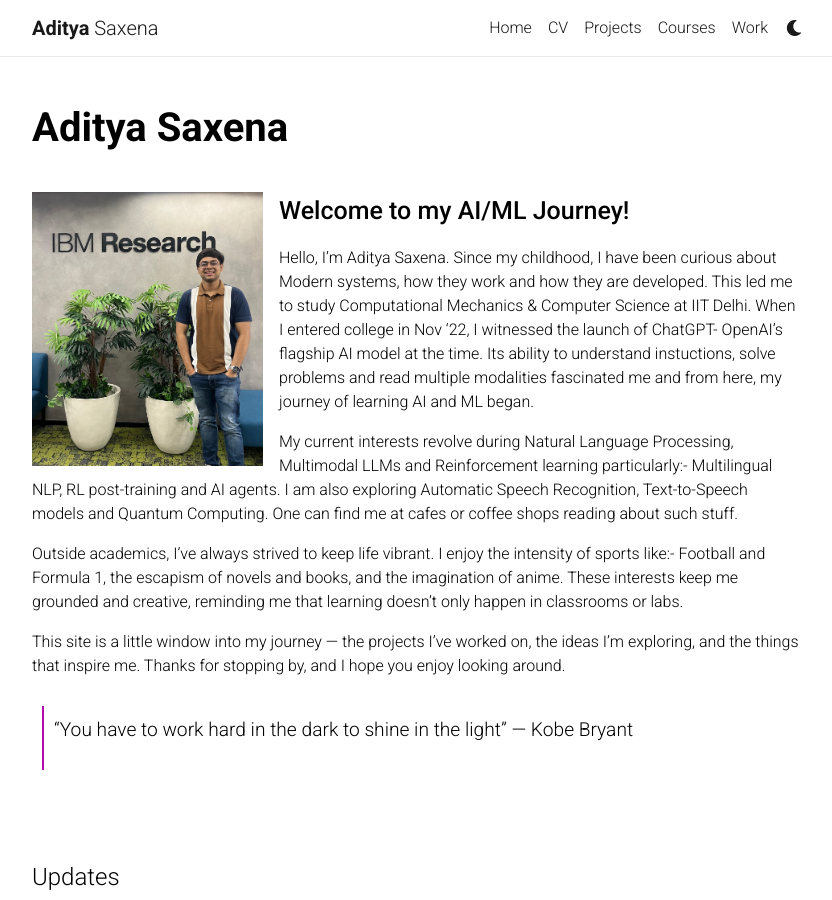
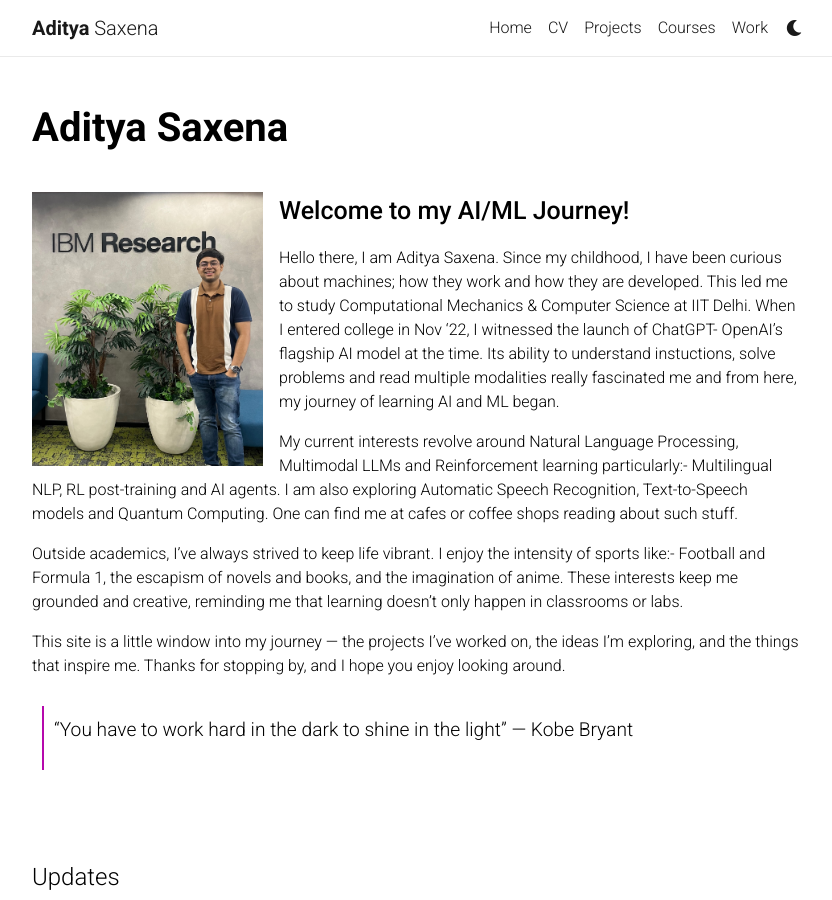
Before and after one commit to adityaaa2511/adityaaa2511.github.io, a Jekyll site: the page built from _pages/home.md, in a window 1280 px wide and 900 px high. Shown: the whole window, without its empty margins (223-1055 px from the left). Built offline with Jekyll 4.4.1, drawn with Linux system fonts in a browser that asks for light colours; nearby versions of some CDN libraries; comment, search, counter and statistics services are not loaded; a style sheet for code colours, icons or effects is not loaded.

```diff
--- a/_pages/home.md
+++ b/_pages/home.md
@@ -16,9 +16,9 @@ social: false # includes social icons at the bottom of the page
 <!-- <br> -->
 <span style="font-weight:500; font-size: 25px"> Welcome to my AI/ML Journey! </span>
 
-Hello, I’m Aditya Saxena. Since my childhood, I have been curious about Modern systems, how they work and how they are developed. This led me to study Computational Mechanics & Computer Science at IIT Delhi. When I entered college in Nov '22, I witnessed the launch of ChatGPT- OpenAI's flagship AI model at the time. Its ability to understand instuctions, solve problems and read multiple modalities fascinated me and from here, my journey of learning AI and ML began.
+Hello there, I am Aditya Saxena. Since my childhood, I have been curious about machines; how they work and how they are developed. This led me to study Computational Mechanics & Computer Science at IIT Delhi. When I entered college in Nov '22, I witnessed the launch of ChatGPT- OpenAI's flagship AI model at the time. Its ability to understand instuctions, solve problems and read multiple modalities really fascinated me and from here, my journey of learning AI and ML began.
 
-My current interests revolve during Natural Language Processing, Multimodal LLMs and Reinforcement learning particularly:- Multilingual NLP, RL post-training and AI agents. I am also exploring Automatic Speech Recognition, Text-to-Speech models and Quantum Computing. One can find me at cafes or coffee shops reading about such stuff.
+My current interests revolve around Natural Language Processing, Multimodal LLMs and Reinforcement learning particularly:- Multilingual NLP, RL post-training and AI agents. I am also exploring Automatic Speech Recognition, Text-to-Speech models and Quantum Computing. One can find me at cafes or coffee shops reading about such stuff.
 
 Outside academics, I’ve always strived to keep life vibrant. I enjoy the intensity of sports like:- Football and Formula 1, the escapism of novels and books, and the imagination of anime. These interests keep me grounded and creative, reminding me that learning doesn’t only happen in classrooms or labs.
 
```
Also changed, not shown: 1 other file.
